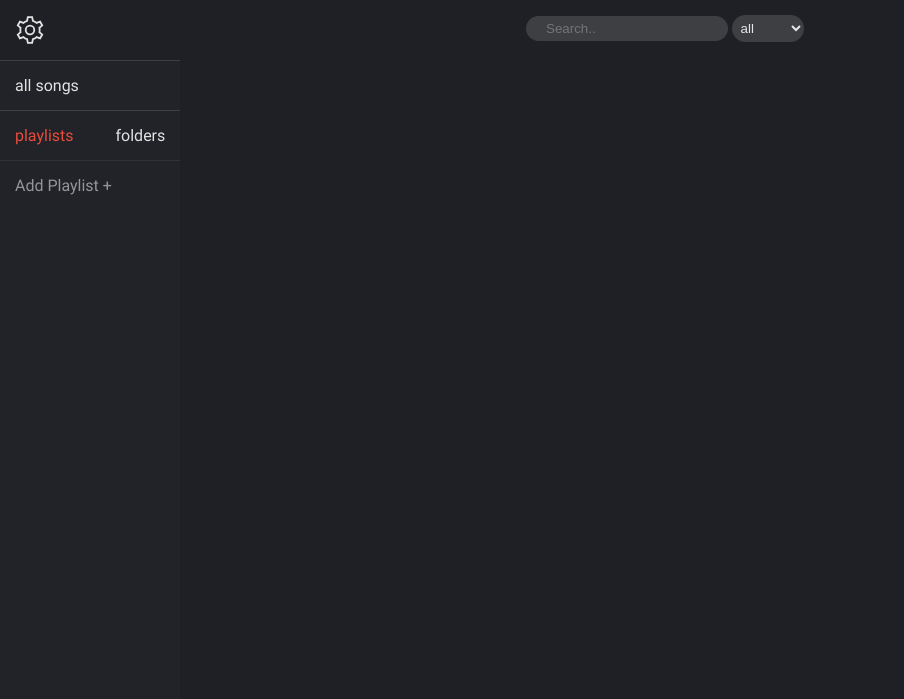
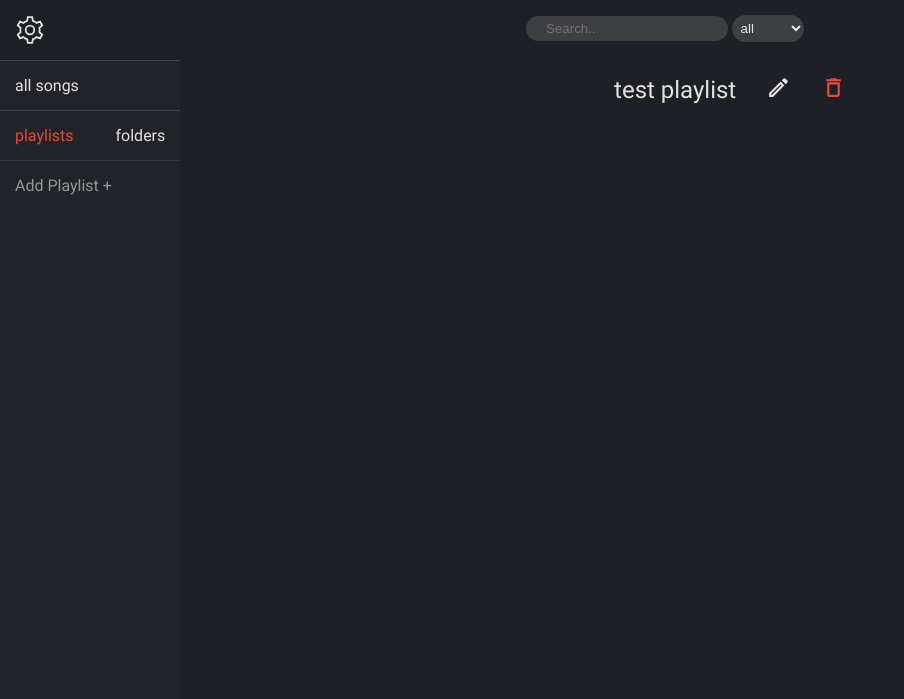
Before and after one commit to Doc-debug/webprog, a PHP site: page / in a window 1280 px wide. Shown: the top 699 px of the page, without its empty margins (0-904 px from the left). Run offline with PHP 8.4, Linux system fonts and the light colour scheme; data that the repository does not hold is empty.

Commit message:
playlist rename/delete , visual fixes, settings
added buttons for renaming and deleting playlists
added title for playlists
settings button actually deletes local storage now
fixed canvas using a fixed size now to prevent blurriness

```diff
--- a/public/css/musicplayer.css
+++ b/public/css/musicplayer.css
@@ -227,6 +227,7 @@ Styling            - individual content styling
 
 #visualizer {
     height: 200px;
+    max-width: 1000px;
     width: 100%;
     margin: 0 auto;
     display: flex;
--- a/public/css/playlist.css
+++ b/public/css/playlist.css
@@ -46,6 +46,10 @@ Styling             - individual content styling
 #content-container {
     display: flex;
     height: calc(100% - 60px);
+}
+
+#playlist-title {
+    text-align: center;
 }
 /* ========== PLAYLIST LIST ========= */
 
--- a/public/css/settings.css
+++ b/public/css/settings.css
@@ -47,6 +47,7 @@ Styling             - individual content styling
 #settings-body {
     max-width: 500px;
     margin: 0 auto;
+    padding: 0 30px;
 }
 
 #settings-container h2:after {
--- a/public/css/songtable.css
+++ b/public/css/songtable.css
@@ -63,3 +63,27 @@ Song list           - styling for the song table
         display: none;
     }
 }
+
+/* ========== PLAYLIST TITLE ======== */
+
+#playlist-title-container {
+    max-width: 1000px;
+    margin: 0 auto;
+    display: flex;
+    justify-content: center;
+    align-items: center;
+}
+#playlist-title {
+    margin: 15px;
+}
+
+#playlist-options {
+    display: flex;
+}
+#playlist-options a {
+    margin: 15px;
+    width: 25px;
+}
+#playlist-option-delete path {
+    fill: var(--contrast);
+}
--- a/public/index.html
+++ b/public/index.html
@@ -57,6 +57,23 @@
                     <div id="playlist-list-container"></div>
                 </div>
                 <div id="table-container">
+                    <div id="playlist-title-container">
+                        <h2 id="playlist-title">test playlist</h2>
+                        <div id="playlist-options">
+                            <a id="playlist-option-rename">
+                                <!-- prettier-ignore -->
+                                <svg viewBox="0 0 500 500">
+                                    <path class="fill" d="M292.9,187.9l19.2,19.2L123.3,395.8h-19.2v-19.2L292.9,187.9 M367.9,62.5c-5.2,0-10.6,2.1-14.6,6l-38.1,38.1l78.1,78.1l38.1-38.1c8.1-8.1,8.1-21.3,0-29.4l-48.8-48.8C378.5,64.4,373.3,62.5,367.9,62.5z M292.9,129L62.5,359.4v78.1h78.1L371,207.1C371,207.1,292.9,129,292.9,129z"/>
+                                </svg>
+                            </a>
+                            <a id="playlist-option-delete">
+                                <!-- prettier-ignore -->
+                                <svg viewBox="0 0 500 500">
+                                    <path class="fill" d="M333.3,187.5v208.3H166.7V187.5H333.3 M302.1,62.5H197.9l-20.8,20.8h-72.9V125h291.7V83.3h-72.9L302.1,62.5z M375,145.8H125v250c0,22.9,18.8,41.7,41.7,41.7h166.7c22.9,0,41.7-18.8,41.7-41.7V145.8z"/>
+                                </svg>
+                            </a>
+                        </div>
+                    </div>
                     <table id="song-table" class="song-table"></table>
                 </div>
             </div>
@@ -212,7 +229,9 @@
                         <option value="server(PHP)">server(PHP)</option>
                     </select>
                 </div>
-                <button class="critical">Erase all local data</button>
+                <button id="setting-delete-localstorage" class="critical">
+                    Erase all local data
+                </button>
             </div>
         </div>
     </body>
--- a/public/js/playerMod.js
+++ b/public/js/playerMod.js
@@ -423,7 +423,12 @@ function updatePlayerList() {
 }
 
 let ctx;
+/**
+ * creates an audiocontext and analyzer to visualize the sound data in a canvas
+ * @returns if song visualizer has already been created
+ */
 function initSongVisualizer() {
+    // prevent visualizer from being created multiple times
     if (ctx != undefined) return;
     ctx = new AudioContext();
     let audioSrc = ctx.createMediaElementSource(player);
@@ -439,24 +444,34 @@ function initSongVisualizer() {
     // get canvas element
     let canvas = document.getElementById("visualizer");
     let canvasCtx = canvas.getContext("2d");
+
+    // set fix values for canvas size since it might otherwise be initialized wrong
+    canvas.width = window.innerWidth >= 1000 ? 1000 : window.innerWidth;
+    canvas.height = 200;
+
     let width = canvas.width;
     let height = canvas.height;
 
+    // calculate barchart bar dimensions
     var barWidth = (width / bufferSize) * 2.5;
     var barHeight;
     var x = 0;
-    // loop
+    /**
+     * takes the frequency data from the analyser object and visualizes it as a bar chart in the canvas
+     */
     function renderFrame() {
         requestAnimationFrame(renderFrame);
         x = 0;
         // update data in frequencyData
         analyser.getByteFrequencyData(frequencyData);
+
         // render frame based on values in frequencyData
-        // console.log(frequencyData);
-
         canvasCtx.clearRect(0, 0, width, height);
 
-        canvasCtx.fillStyle = "#e74c3c";
+        // get contrast color variable from css
+        canvasCtx.fillStyle = getComputedStyle(
+            document.documentElement
+        ).getPropertyValue("--contrast");
         for (var i = 0; i < bufferSize; i++) {
             // set the position and height for each bar
             barHeight = frequencyData[i];
--- a/public/js/playlist.js
+++ b/public/js/playlist.js
@@ -7,11 +7,18 @@ import {
     initPlaylist,
     createPlaylist,
     addSong,
+    deletePlaylist,
+    renamePlaylist,
 } from "./playlistMod.js";
 import { initPlayer } from "./playerMod.js";
 ("use strict");
 
 let songlist;
+
+/**
+ * the index of the current playlist
+ */
+let currentPlaylist = null;
 
 window.addEventListener("load", async function () {
     // add functions to global scope so buttons with onclick can access it
@@ -84,10 +91,15 @@ function promptCreatePlaylist() {
 function loadPlaylist(index) {
     if (index == -1) {
         songlist.fill(find(""));
+        songlist.setListTitle("All songs");
+        togglePlaylistOptions(false);
         return;
     }
     let data = playlists[index];
     songlist.fill(data.songs);
+    songlist.setListTitle(data.name);
+    currentPlaylist = index;
+    togglePlaylistOptions(true);
 }
 /**
  * loads a given folder into the table
@@ -101,6 +113,18 @@ function loadFolder(index) {
     }
     let data = folderPlaylists[index];
     songlist.fill(data.songs);
+    songlist.setListTitle(data.name);
+    currentPlaylist = null;
+    togglePlaylistOptions(false);
+}
+
+function togglePlaylistOptions(on) {
+    let options = document.getElementById("playlist-options");
+    if (on) {
+        options.style.display = "";
+    } else {
+        options.style.display = "none";
+    }
 }
 
 /**
@@ -113,6 +137,8 @@ function initEventListener() {
     let addPlaylist = document.getElementById("addplaylist");
     let searchbar = document.getElementById("searchbar");
     let searchtag = document.getElementById("searchtag");
+    let renamePLBtn = document.getElementById("playlist-option-rename");
+    let deletePLBtn = document.getElementById("playlist-option-delete");
 
     loadAllSongs.addEventListener("click", () => {
         loadPlaylist(-1);
@@ -137,4 +163,26 @@ function initEventListener() {
     searchtag.addEventListener("change", function () {
         songlist.searchbarUpdate();
     });
+    renamePLBtn.addEventListener("click", () => {
+        if (currentPlaylist != null) {
+            let newName = prompt("How do you want to name this playlist?");
+            if (newName != null && newName != "") {
+                renamePlaylist(currentPlaylist, newName);
+                updatePlayslistList();
+                songlist.setListTitle(newName);
+            }
+        }
+    });
+    deletePLBtn.addEventListener("click", () => {
+        if (currentPlaylist != null) {
+            let confirmation = confirm(
+                "Are you sure you want to permanently delete this playlist?"
+            );
+            if (confirmation) {
+                deletePlaylist(currentPlaylist);
+                updatePlayslistList();
+                loadPlaylist(-1);
+            }
+        }
+    });
 }
--- a/public/js/playlistMod.js
+++ b/public/js/playlistMod.js
@@ -36,6 +36,27 @@ export function createPlaylist(name, songlist = []) {
     };
     playlists.push(playlist);
     updatePlaylistStorage();
+}
+/**
+ * deletes a playlist at a given index
+ * @param {number} index the index of the playlist item in "playlists" array
+ */
+export function deletePlaylist(index) {
+    if (index > -1) {
+        playlists.splice(index, 1);
+        updatePlaylistStorage();
+    }
+}
+/**
+ * renames a playlist at a given position with a given name
+ * @param {number} index the index of the playlist item in the playlists array
+ * @param {string} newName the new name for the playlist
+ */
+export function renamePlaylist(index, newName) {
+    if (index > -1) {
+        playlists[index].name = newName;
+        updatePlaylistStorage();
+    }
 }
 /**
  * updates the playlist in the local storage
--- a/public/js/songlistClass.js
+++ b/public/js/songlistClass.js
@@ -140,6 +140,11 @@ export class Songlist {
         this.fill(find(input, tag, this.tempSonglist), null, 1, false);
     }
 
+    setListTitle(name) {
+        let title = document.getElementById("playlist-title");
+        title.innerHTML = name;
+    }
+
     /**
      * opens the context menu to offer options (add to playlist, play song)
      * @param {dom} ele the clicked object to spawn context menu at the same position
```
Also changed, not shown: public/js/settings.js (+24 -7 lines), public/img/ctrl/delete.svg (added), public/img/ctrl/edit.svg (added).
